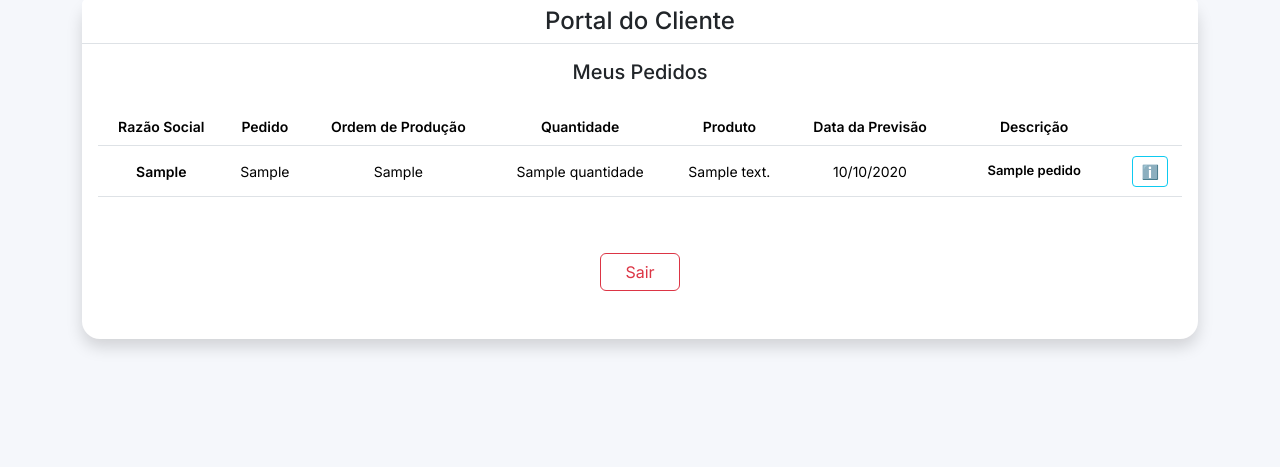
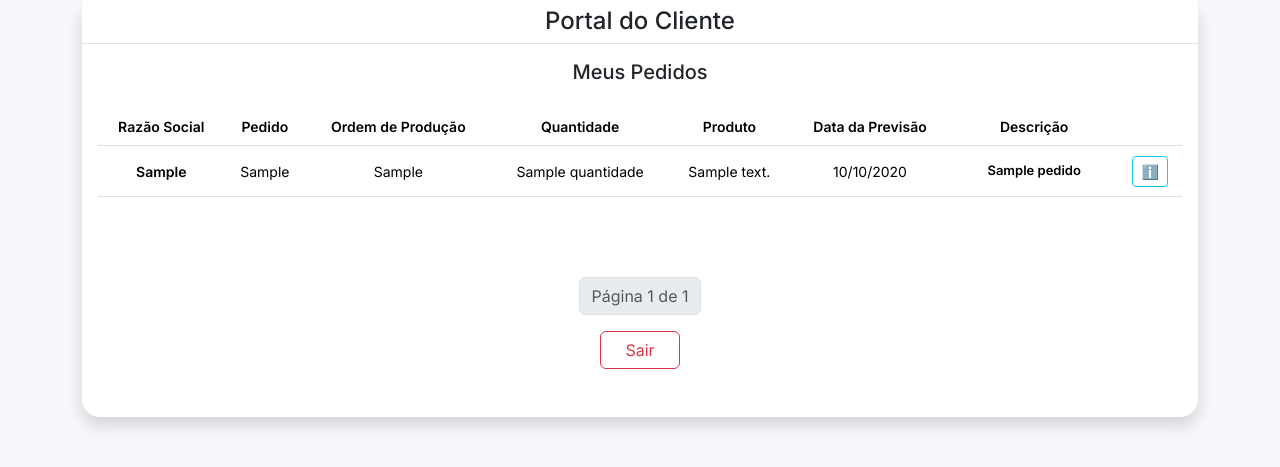
Before and after one commit to fabiurbina/fsrtech-automacao, a Django app: template pedidos/templates/home.html in a window 1280 px wide. Shown: the part 95-562 px from the top of the page. Run offline with Django 5.2, Linux system fonts and the light colour scheme; the template is opened without the code that fills it: most values are stand-ins (such as "Sample title", 1, 10 or a date in 2020).

Commit message:
Paginação HTML

```diff
--- a/pedidos/templates/home.html
+++ b/pedidos/templates/home.html
@@ -204,6 +204,51 @@ Meus Pedidos
 
 <div class="text-center mt-4 mb-5">
 
+
+<nav class="mt-4">
+
+    <ul class="pagination justify-content-center">
+
+        {% if pedidos.has_previous %}
+
+        <li class="page-item">
+            <a class="page-link" href="?page={{ pedidos.previous_page_number }}">
+                ← Anterior
+            </a>
+        </li>
+
+        {% endif %}
+
+        <li class="page-item disabled">
+
+            <span class="page-link">
+
+                Página {{ pedidos.number }} de {{ pedidos.paginator.num_pages }}
+
+            </span>
+
+        </li>
+
+        {% if pedidos.has_next %}
+
+        <li class="page-item">
+
+            <a class="page-link" href="?page={{ pedidos.next_page_number }}">
+
+                Próxima →
+
+            </a>
+
+        </li>
+
+        {% endif %}
+
+    </ul>
+
+</nav>
+
+
+
 <a href="/logout/" class="btn btn-outline-danger px-4">
 
 Sair
--- a/pedidos/views.py
+++ b/pedidos/views.py
@@ -32,7 +32,7 @@ def home(request):
 
         pedidos_cliente.append(pedido)
 
-    paginator = Paginator(pedidos_cliente, 10)
+    paginator = Paginator(pedidos_cliente, 20)
 
     page = request.GET.get("page")
 
```
